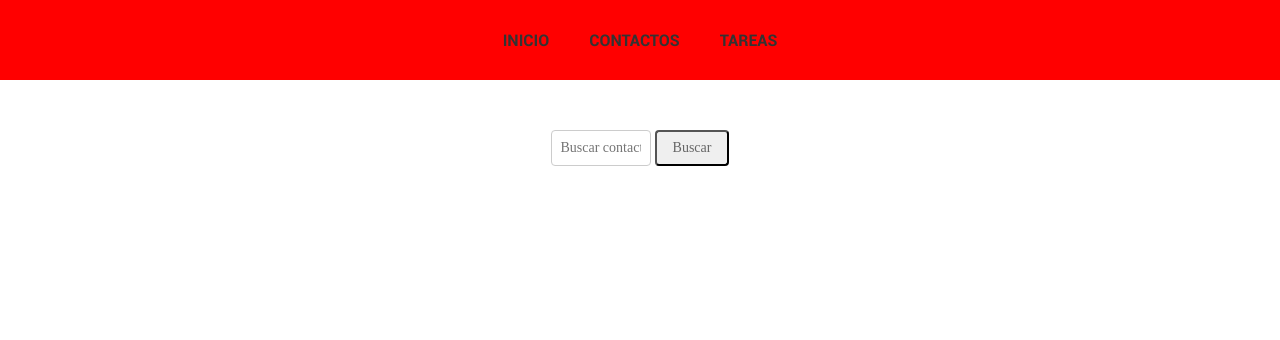
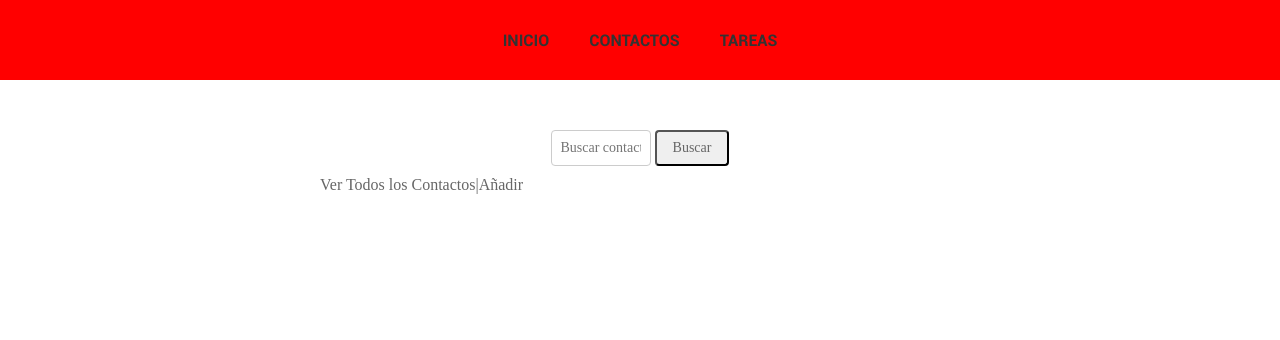
Before and after one commit to alexo-senior/Miagenda-de-contactos, a Django app: page /contactos/ in a window 1280 px wide. Shown: the top 340 px of the page. Run offline with Django 5.2, Linux system fonts and the light colour scheme; data that the repository does not hold is empty; some web fonts are replaced.

Commit message:
se trabaja en la url de contactos, en el index.html,se crea el archivo create.html y las vistas correspondientes a este a detail y se va probando todo

```diff
--- a/contactos/urls.py
+++ b/contactos/urls.py
@@ -3,5 +3,7 @@ from .import views
 
 
 urlpatterns = [
-    path('', views.index, name='contactos')
+    path('', views.index, name='contactos'),
+    path('view/<int:id>', views.view, name='view'),#se crea una ruta con el nombre view que recibe un parametro id
+    path('edit/<int:id>', views.edit, name='edit')#se crea una ruta con el nombre edit que recibe un parametro id
     ]
--- a/contactos/views.py
+++ b/contactos/views.py
@@ -1,11 +1,20 @@
 from django.shortcuts import render
 from .models import Contacto
+from .forms import ContactoForm
 
+def index(request):
+    contactos = Contacto.objects.filter(nombre__contains=request.GET.get('search', ''))#se filtran los contactos por el nombre
+    contexto = {'contactos': contactos}#se crea un diccionario con los contactos
+    return render(request, "contacto/index.html", contexto)#se renderiza la plantilla index.html con el contexto
 
-#la vista debe tener el mismo nombre de la carpeta contacto del template
-# es decir carpeta contacto ;vista contacto.
-def index(request):
-    #filtra todos los valores que contengan el search, sino traelos todos
-    contactos = Contacto.objects.filter(nombre__contains=request.GET.get('search', ''))#se filtran los contactos por el nombre que se ingrese en el buscador
-    contexto = {'contactos':contactos}#se crea un diccionario con los contactos
-    return render(request, "contacto/index.html", contexto)#se renderiza el template index.html con el diccionario de contactos
+def view(request, id):
+    contacto = Contacto.objects.get(id=id)#se obtiene el contacto con el id que se pasa como parametro
+    contexto = {'contacto': contacto}#se crea un diccionario con el contacto
+    return render(request, "contacto/detail.html", contexto)#se renderiza la plantilla detail.html con el contexto
+
+def edit(request, id):
+    if request.method == 'GET':#si el metodo es GET
+        contacto = Contacto.objects.get(id=id)#se obtiene el contacto con el id que se pasa como parametro
+        form = ContactoForm(instance=contacto)#se crea un formulario con los datos del contacto
+        contexto = {'form': form}#se crea un diccionario con el formulario
+        return render(request, 'contacto/create.html', contexto)#se renderiza la plantilla create.html con el contexto
--- a/static/css/style.css
+++ b/static/css/style.css
@@ -190,3 +190,18 @@ main {
     background-color: white;
     color: var(--color-primary);
 }
+
+.aux-btns {
+    width: 50%;
+    display: flex;
+    justify-content: flex-start;
+    margin: 10px;
+
+}
+
+.aux-btns a {
+    padding: right 10px;
+    text-decoration: none;
+
+
+}
--- a/templates/contacto/index.html
+++ b/templates/contacto/index.html
@@ -7,16 +7,19 @@
     <input type="text" name="search" class="search-bar" id="search" placeholder="Buscar contacto...">
     <input type="Submit" value="Buscar" class="btn btn-search">
 </form>
+<span class="aux-btns"><a href="{% url 'contactos' %}"> Ver Todos los Contactos </a> |<a href="#">Añadir</a></span>
 
 <div class="contact-list-container">
-    <ulul class="contact-list">
+    <ul class="contact-list">
         {% for contacto in contactos %}
+        <ul>
         <li class="contact-card">
             <h3>{{ contacto }}</h3>
             <div class="contact-actions">
                 <a href="#" class="btn btn-delete">Borrar</a>
-                <a href="#" class="btn btn-edit">Editar</a>
-                <a href="#" class="btn btn-detail">Ver</a>
+                <a href="{% url 'edit' id=contacto.id %}" class="btn btn-edit">Editar</a>
+                <a href="{% url 'view' id=contacto.id %}" class="btn btn-detail">Ver</a>
+
             </div>
         </li>
         {% endfor %}
```
Also changed, not shown: contactos/forms.py (+4 -4 lines), templates/contacto/create.html (+7 -0 lines), templates/contacto/detail.html (+23 -0 lines), contactos/migrations/0004_alter_contacto_date.py (added), urls.py (line endings or trailing spaces).
